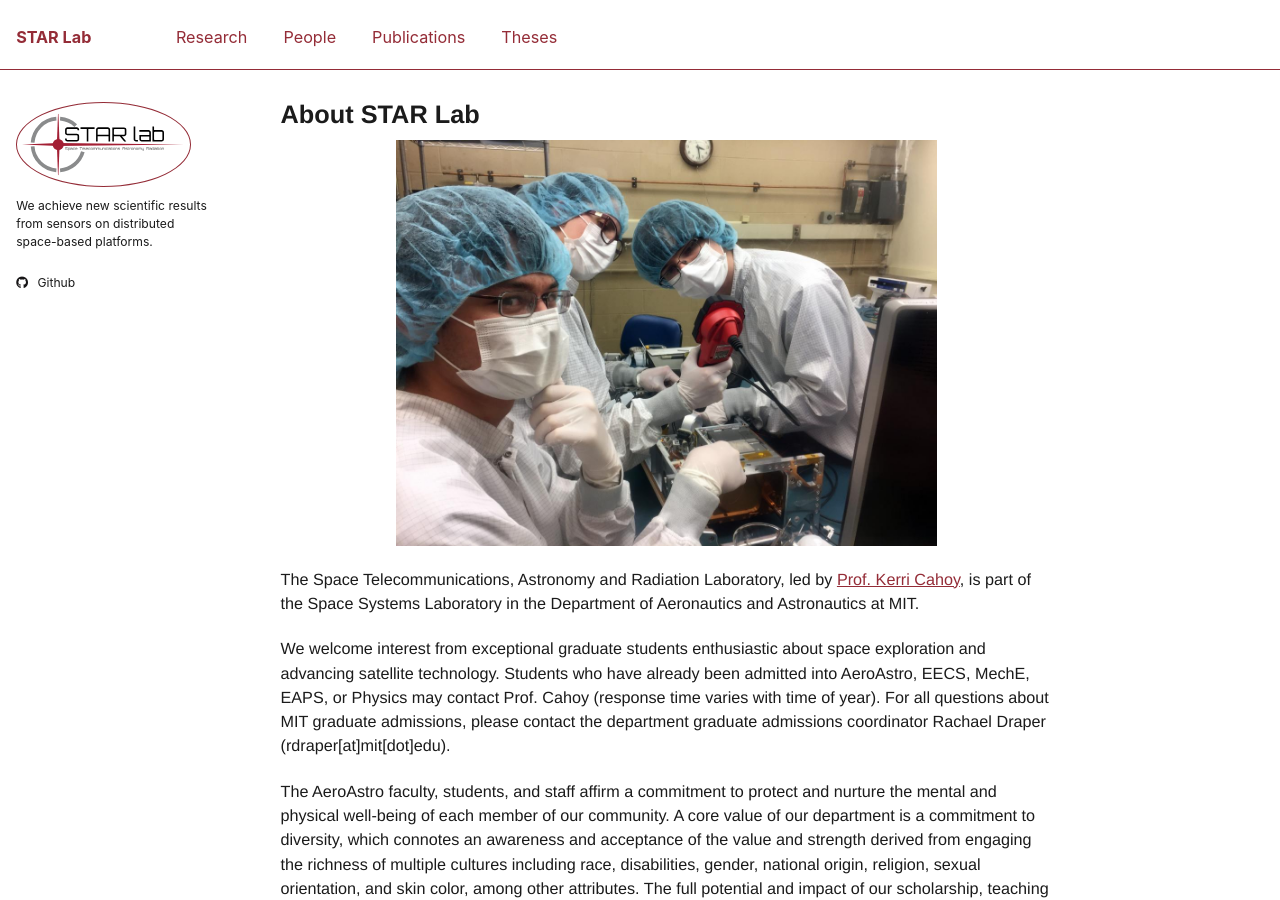
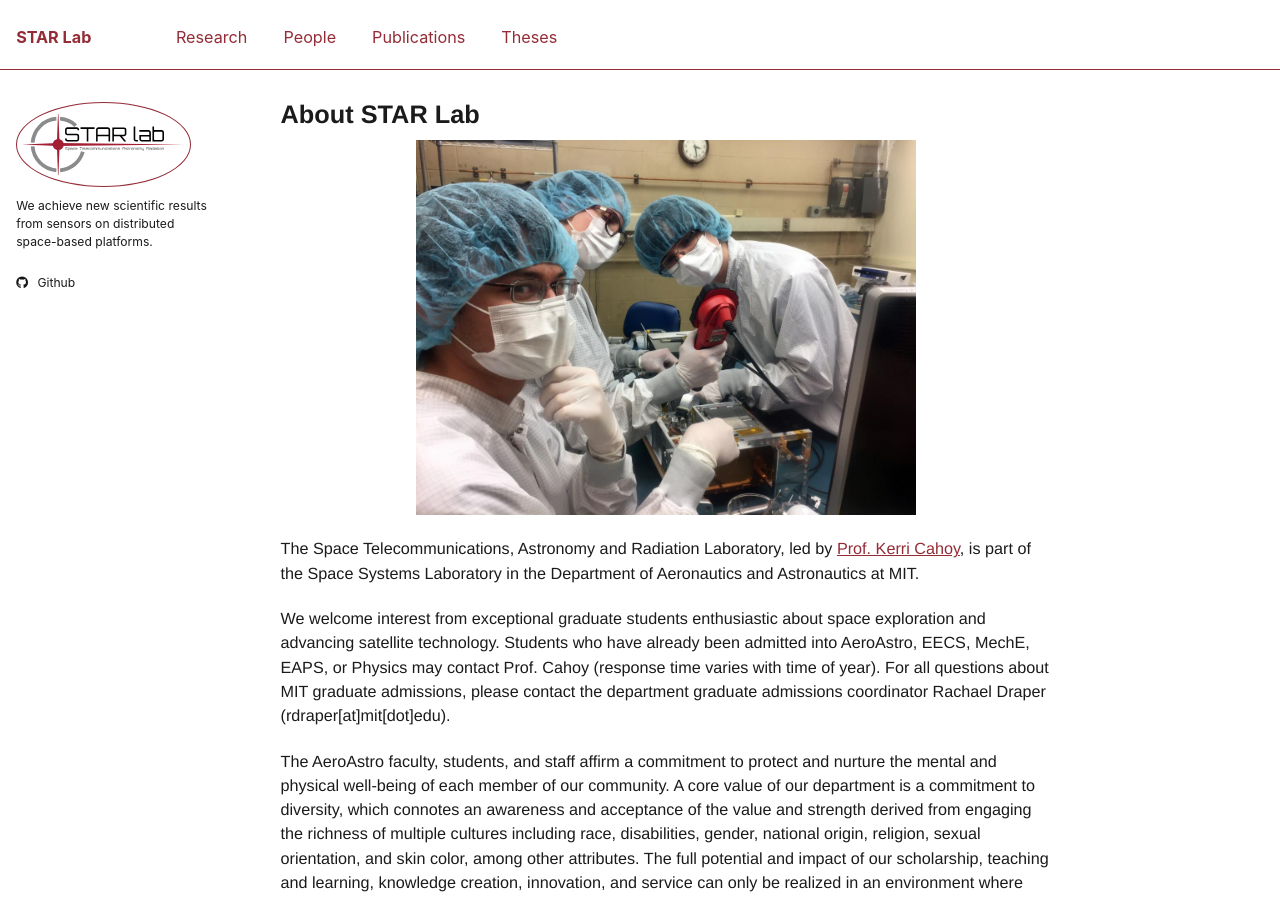
Before and after one commit to MIT-STARLab/mit-starlab.github.io, a Jekyll site: the page built from _pages/about.md, in a window 1280 px wide and 900 px high. Built offline with Jekyll 4.4.1, drawn with Linux system fonts in a browser that asks for light colours.

Commit message:
Trying to make image on about page render

```diff
--- a/_pages/about.md
+++ b/_pages/about.md
@@ -8,7 +8,12 @@
 ---
 <!-- ![This is an example image](/images/clean_room.jpg) -->
 <!-- <img src="/images/clean_room.jpg" alt="This is an example image" width="600"/> -->
-<img src="/images/clean_room.jpg" alt="This is an example image" style="width:70%; margin-left:auto; margin-right:auto; display:block;"/>
+<!-- <img src="/images/clean_room.jpg" alt="STAR Lab members in the clean room." style="width:70%; margin-left:auto; margin-right:auto; display:block;"/> -->
+<!-- <div style="width: 70%; margin: 0 auto;">
+    <img src="/images/clean_room.jpg" alt="STAR Lab members in the clean room." style="width:100%;">
+</div> -->
+<img src="images/clean_room.jpg" alt="STAR Lab members in the clean room." width="500" style="display: block; margin-left: auto; margin-right: auto;" />
+
 
 
 The Space Telecommunications, Astronomy and Radiation Laboratory, led by [Prof. Kerri Cahoy](https://aeroastro.mit.edu/people/kerri-cahoy/), is part of the Space Systems Laboratory in the Department of Aeronautics and Astronautics at MIT.
```
